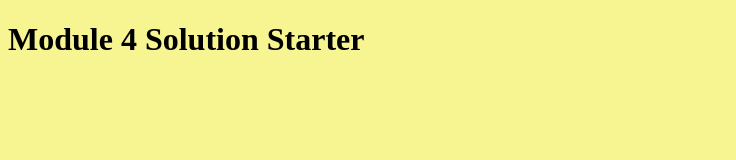
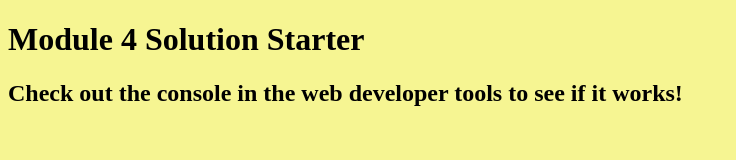
Before and after one commit to BONODEVELOP/sol-mod4, a plain HTML site: page index.html in a window 1280 px wide. Shown: the whole page, without its empty margins (0-736 px from the left). Drawn offline with Linux system fonts and the light colour scheme.

Commit message:
Update index.html

```diff
--- a/index.html
+++ b/index.html
@@ -10,5 +10,6 @@
 </head>
 <body>
   <h1>Module 4 Solution Starter</h1>
+  <div><h2>Check out the console in the web developer tools to see if it works!</h2></div>
 </body>
 </html>
```
